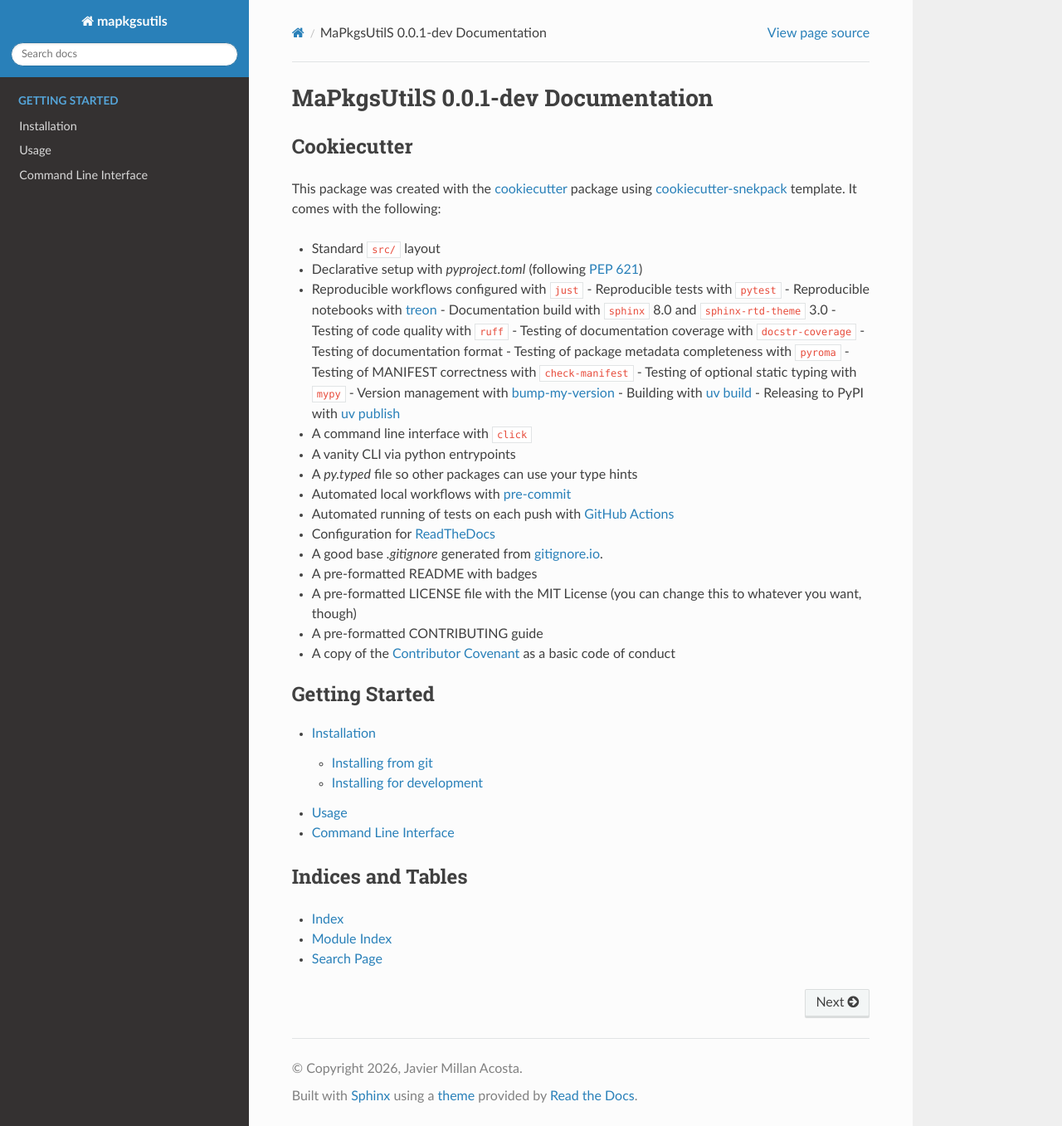
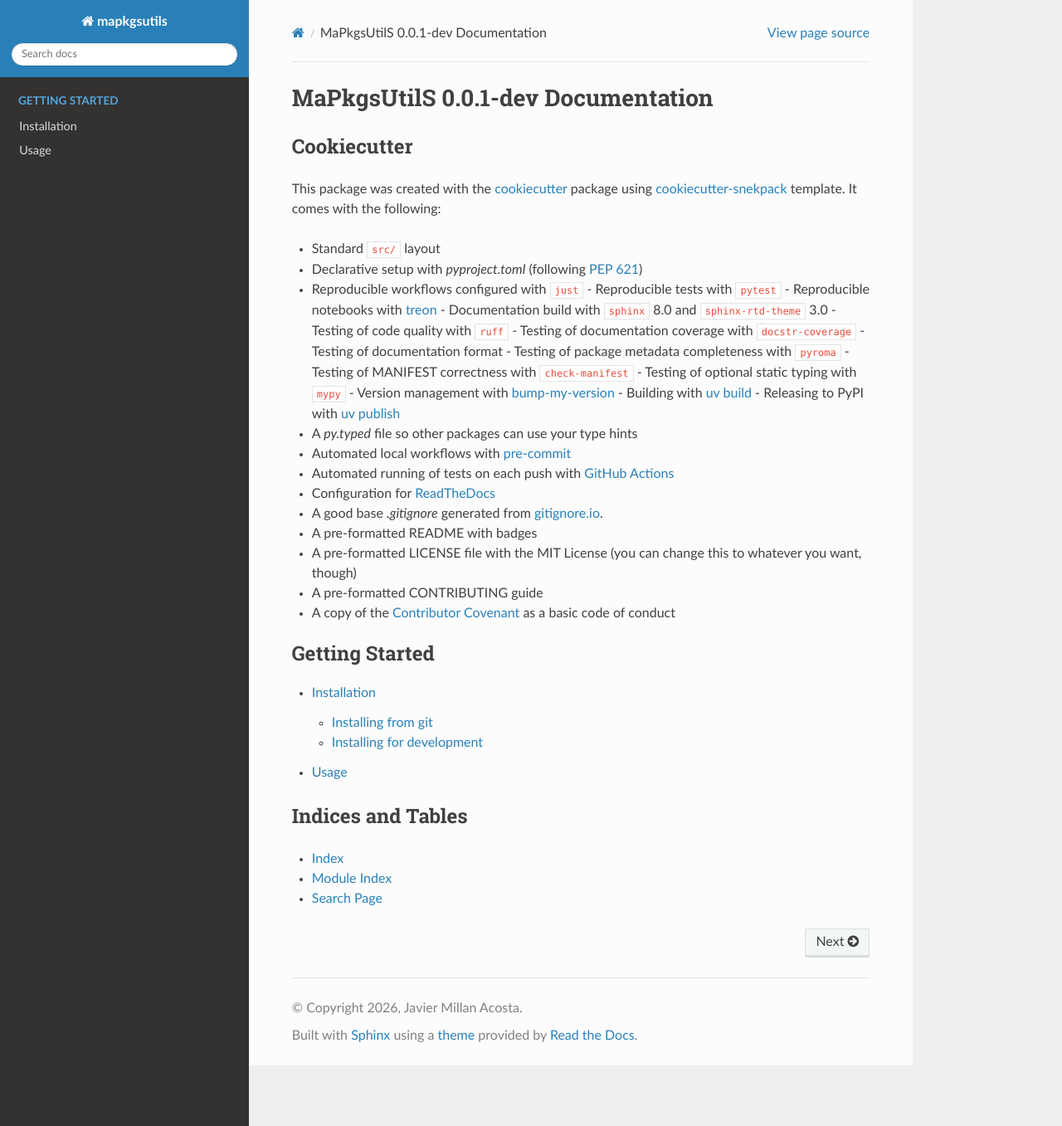
Before and after one commit to jmillanacosta/mapkgsutils, a Sphinx documentation site: the page built from docs/source/index.rst, in a window 1280 px wide and 1357 px high. Shown: the whole window at 83% size. Built offline with Sphinx 7.4.7 and the Read the Docs theme 3.1.0, drawn with Linux system fonts in a browser that asks for light colours.

Commit message:
Documentation fixes

```diff
--- a/docs/source/index.rst
+++ b/docs/source/index.rst
@@ -25,8 +25,6 @@ following:
   <https://docs.astral.sh/uv/guides/publish/#building-your-package>`_ - Releasing to
   PyPI with `uv publish
   <https://docs.astral.sh/uv/guides/publish/#publishing-your-package>`_
-- A command line interface with ``click``
-- A vanity CLI via python entrypoints
 - A `py.typed` file so other packages can use your type hints
 - Automated local workflows with `pre-commit <https://pre-commit.com/>`_
 - Automated running of tests on each push with `GitHub Actions
@@ -47,7 +45,6 @@ following:
 
     installation
     usage
-    cli
 
 ********************
  Indices and Tables
--- a/docs/source/usage.rst
+++ b/docs/source/usage.rst
@@ -1,5 +1,3 @@
 #######
  Usage
 #######
-
-.. automodapi:: mapkgsutils.api
--- a/pyproject.toml
+++ b/pyproject.toml
@@ -121,8 +121,8 @@ Repository = "https://github.com//mapkgsutils.git"
 Documentation = "https://mapkgsutils.readthedocs.io"
 Funding = "https://github.com/sponsors/jmillanacosta"
 
-[project.scripts]
-mapkgsutils = "mapkgsutils.cli:main"
+#[project.scripts]
+#mapkgsutils = "mapkgsutils.cli:main"
 
 [tool.cruft]
 skip = [
```
Also changed, not shown: docs/source/cli.rst (deleted, +0 -10 lines).
